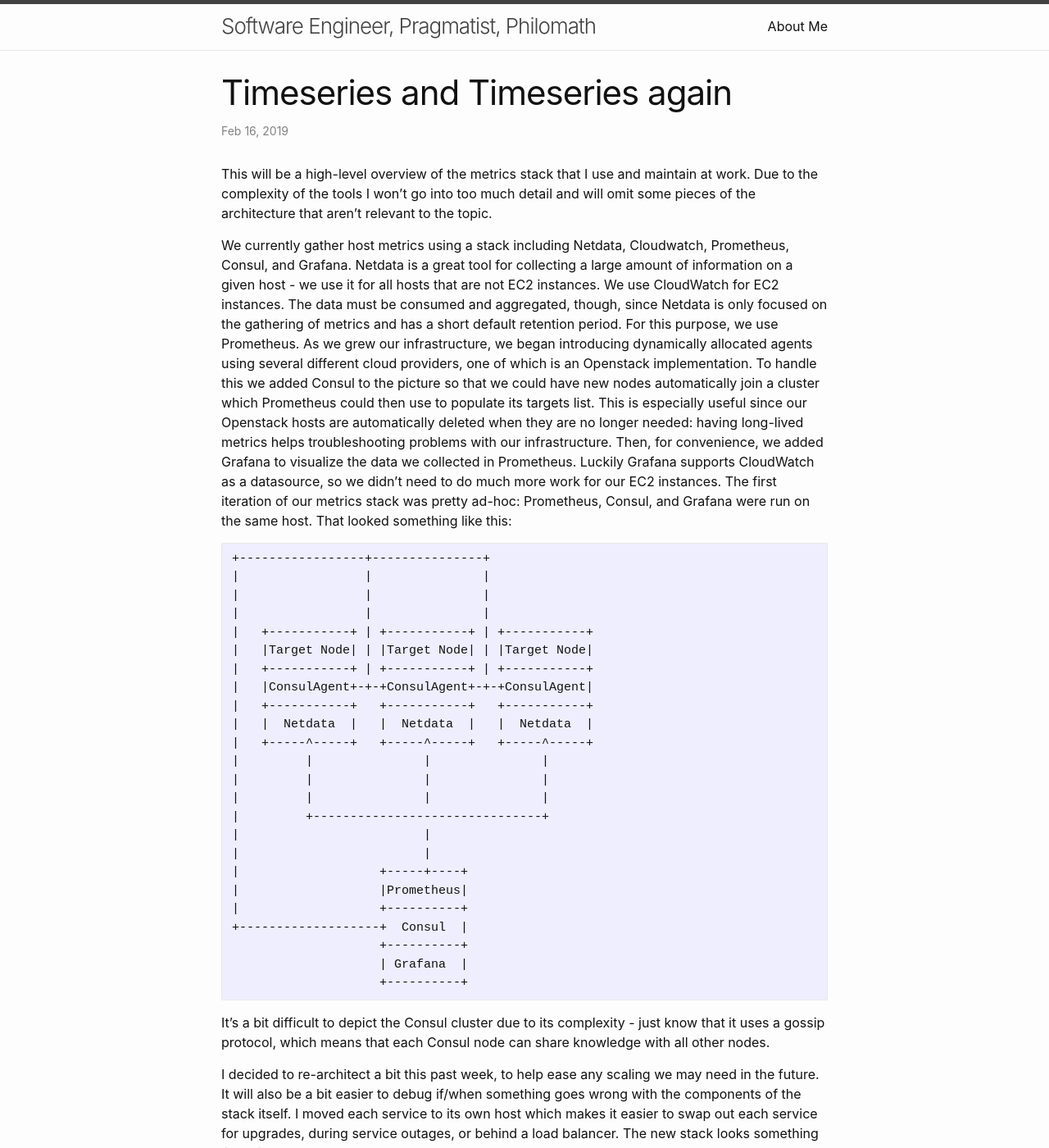
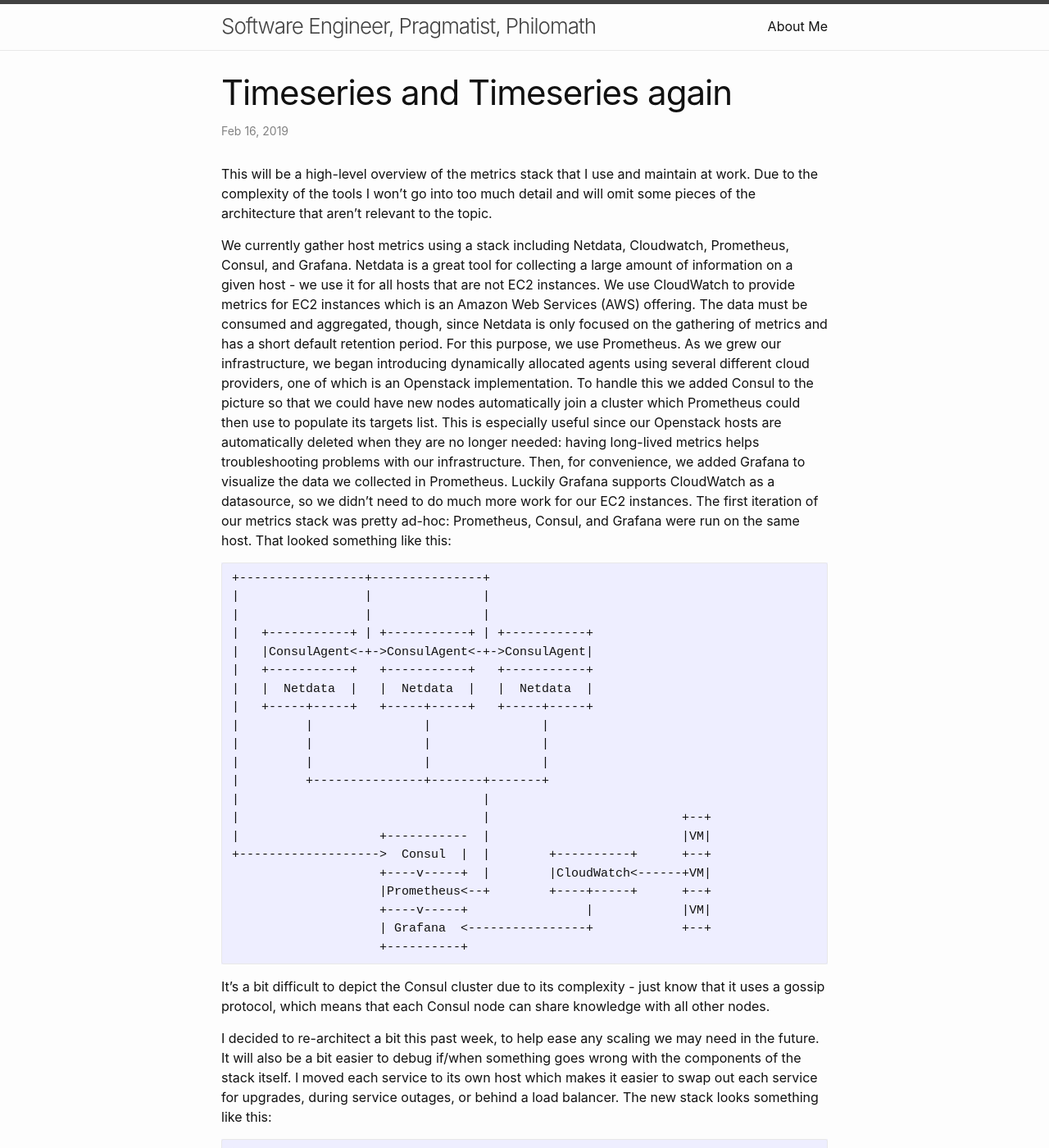
Before and after one commit to leonallen22/leonallen22.github.io, a Jekyll site: the page built from _posts/2019-02-16-timeseries-and-timeseries-again.md, in a window 1280 px wide and 1400 px high. Shown: the whole window at 82% size. Built offline with Jekyll 4.4.1, drawn with Linux system fonts in a browser that asks for light colours; some of the changed text lies outside the part shown.

Commit message:
rework diagrams a bit - arrows = information flow

````diff
--- a/_posts/2019-02-16-timeseries-and-timeseries-again.md
+++ b/_posts/2019-02-16-timeseries-and-timeseries-again.md
@@ -4,32 +4,29 @@
 ---
 This will be a high-level overview of the metrics stack that I use and maintain at work. Due to the complexity of the tools I won't go into too much detail and will omit some pieces of the architecture that aren't relevant to the topic.
 
-We currently gather host metrics using a stack including Netdata, Cloudwatch, Prometheus, Consul, and Grafana. Netdata is a great tool for collecting a large amount of information on a given host - we use it for all hosts that are not EC2 instances. We use CloudWatch for EC2 instances. The data must be consumed and aggregated, though, since Netdata is only focused on the gathering of metrics and has a short default retention period. For this purpose, we use Prometheus. As we grew our infrastructure, we began introducing dynamically allocated agents using several different cloud providers, one of which is an Openstack implementation. To handle this we added Consul to the picture so that we could have new nodes automatically join a cluster which Prometheus could then use to populate its targets list. This is especially useful since our Openstack hosts are automatically deleted when they are no longer needed: having long-lived metrics helps troubleshooting problems with our infrastructure. Then, for convenience, we added Grafana to visualize the data we collected in Prometheus. Luckily Grafana supports CloudWatch as a datasource, so we didn't need to do much more work for our EC2 instances. The first iteration of our metrics stack was pretty ad-hoc: Prometheus, Consul, and Grafana were run on the same host. That looked something like this:
+We currently gather host metrics using a stack including Netdata, Cloudwatch, Prometheus, Consul, and Grafana. Netdata is a great tool for collecting a large amount of information on a given host - we use it for all hosts that are not EC2 instances. We use CloudWatch to provide metrics for EC2 instances which is an Amazon Web Services (AWS) offering. The data must be consumed and aggregated, though, since Netdata is only focused on the gathering of metrics and has a short default retention period. For this purpose, we use Prometheus. As we grew our infrastructure, we began introducing dynamically allocated agents using several different cloud providers, one of which is an Openstack implementation. To handle this we added Consul to the picture so that we could have new nodes automatically join a cluster which Prometheus could then use to populate its targets list. This is especially useful since our Openstack hosts are automatically deleted when they are no longer needed: having long-lived metrics helps troubleshooting problems with our infrastructure. Then, for convenience, we added Grafana to visualize the data we collected in Prometheus. Luckily Grafana supports CloudWatch as a datasource, so we didn't need to do much more work for our EC2 instances. The first iteration of our metrics stack was pretty ad-hoc: Prometheus, Consul, and Grafana were run on the same host. That looked something like this:
 
 ```
 +-----------------+---------------+
 |                 |               |
 |                 |               |
-|                 |               |
 |   +-----------+ | +-----------+ | +-----------+
-|   |Target Node| | |Target Node| | |Target Node|
-|   +-----------+ | +-----------+ | +-----------+
-|   |ConsulAgent+-+-+ConsulAgent+-+-+ConsulAgent|
+|   |ConsulAgent<-+->ConsulAgent<-+->ConsulAgent|
 |   +-----------+   +-----------+   +-----------+
 |   |  Netdata  |   |  Netdata  |   |  Netdata  |
-|   +-----^-----+   +-----^-----+   +-----^-----+
+|   +-----+-----+   +-----+-----+   +-----+-----+
 |         |               |               |
 |         |               |               |
 |         |               |               |
-|         +-------------------------------+
-|                         |
-|                         |
-|                   +-----+----+
-|                   |Prometheus|
-|                   +----------+
-+-------------------+  Consul  |
-                    +----------+
-                    | Grafana  |
+|         +---------------+-------+-------+
+|                                 |
+|                                 |                          +--+
+|                   +-----------  |                          |VM|
++------------------->  Consul  |  |        +----------+      +--+
+                    +----v-----+  |        |CloudWatch<------+VM|
+                    |Prometheus<--+        +----+-----+      +--+
+                    +----v-----+                |            |VM|
+                    | Grafana  <----------------+            +--+
                     +----------+
 ```
 
@@ -39,37 +36,34 @@
 I decided to re-architect a bit this past week, to help ease any scaling we may need in the future. It will also be a bit easier to debug if/when something goes wrong with the components of the stack itself. I moved each service to its own host which makes it easier to swap out each service for upgrades, during service outages, or behind a load balancer. The new stack looks something like this:
 
 ```
-+----------------+---------------+
-|                |               |
-|                |               |
-|  +-----------+ | +-----------+ | +-----------+
-|  |Target Node| | |Target Node| | |Target Node|
-|  +-----------+ | +-----------+ | +-----------+
-|  |ConsulAgent+-+-+ConsulAgent+-+-+ConsulAgent|
-|  +-----------+   +-----------+   +-----------+
-|  |  Netdata  |   |  Netdata  |   |  Netdata  |
-|  +-----^-----+   +-----^-----+   +-----^-----+
-|        |               |               |
-|        |               |               |
-|        |               |               |
-|        |               |               |
-|        |               |               |
-|        +---------------+-------+-------+
-|                                |
-|                                |
-|                                |
-|                                |
-|     +-------+            +-----+-----+
-+-----+Consul1<------------+Prometheus1|
-      +-------+            +-----^-----+
-                                 |
-                                 |
-                                 |
-                                 |
-                    +--------+   |
-                    |Grafana1+---+
-                    +--------+
-
+        +----------------+---------------+
+        |                |               |
+        |                |               |
+        |  +-----------+ | +-----------+ | +-----------+
+        |  |ConsulAgent<-+->ConsulAgent<-+->ConsulAgent|
+        |  +-----------+   +-----------+   +-----------+
+        |  |  Netdata  |   |  Netdata  |   |  Netdata  |
+        |  +-----+-----+   +-----+-----+   +-----+-----+
+        |        |               |               |
+        |        |               |               |
+        |        |               |               |
+        |        |               |               |
+        |        |               |               |
+        |        +---------------+-------+-------+
+        |                                |
+        |                                |
+        |                                |
+        |                                |
+        |     +-------+            +-----v-----+
+        +----->Consul1+------------>Prometheus1|
++--+          +-------+            +-----+-----+
+|VM|                                     |
++--+      +----------+                   |
+|VM+------>CloudWatch|                   |
++--+      +----+-----+                   |
+|VM|           |            +--------+   |
++--+           +------------>Grafana1<---+
+                            +--------+
 ```
 
 With this architecture we should be able to provision additional instances (to be labeled 'Grafana2', 'Prometheus2', etc.) of each service as needed and configure a load-balancer to automatically route traffic between instances, increasing reliability. Upgrades should also be easier within this configuration. And of course, revisiting this stack was useful in verifying our current settings are still appropriate, automating some of the service deployment, and resizing the hosts running the services.
--- a/aboutme.html
+++ b/aboutme.html
@@ -32,6 +32,7 @@
 
 <h2>Education</h2>
 <strong>Tennessee Technological University | Bachelor of Science</strong>
+
 <p><strong>Major:</strong> Software Engineering</p>
 <p><strong>Focus:</strong> Software and Scientific Applications</p>
 
````
